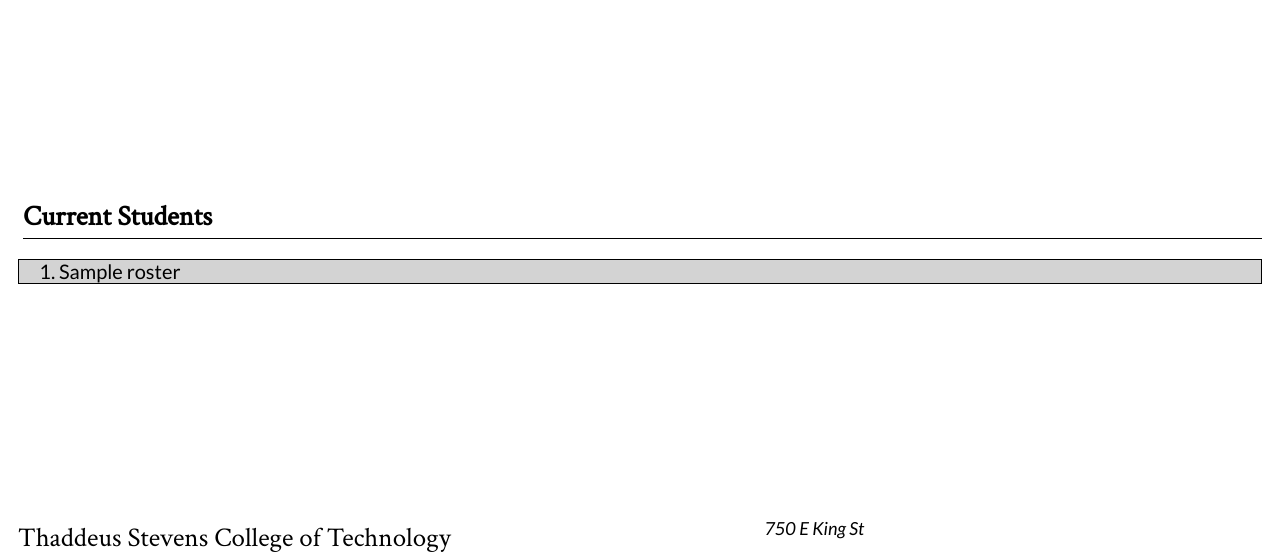
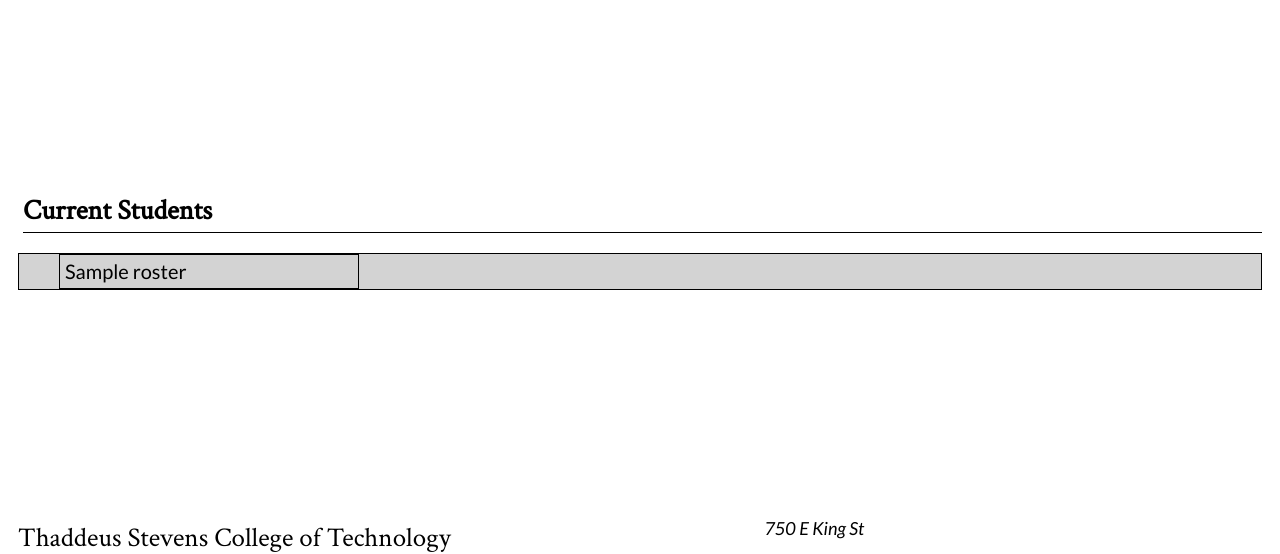
Before and after one commit to ts-cset/tsct-portal, a Flask app: page /1/roster in a window 1280 px wide. Shown: the part 148-702 px from the top of the page. Run offline with Flask 2, Linux system fonts and the light colour scheme; a database or web service that is not in the repository returns one stand-in record (values such as "Sample title"); some libraries are stand-ins or nearby versions.

Commit message:
further css

```diff
--- a/portal/roster.py
+++ b/portal/roster.py
@@ -9,8 +9,7 @@
 # Route to roster
 @bp.route("/<int:id>/roster", methods=('GET', 'POST'))
 def view(id):
-    class_session = get_session(id)
-    session_id = class_session['id']
+    # session_id = class_session['id']
     bname = ''
     con = db.get_db()
     cur = con.cursor()
@@ -42,23 +41,19 @@
             student_id = student['id']
             student_name = student['name']
 
-            cur.execute('SELECT count, student_id, session_id FROM roster WHERE student_id = %s AND session_id = %s',
-                        (student_id, id))
-            matching = cur.fetchone()
+            # cur.execute('SELECT count, student_id, session_id FROM roster WHERE student_id = %s AND session_id = %s',
+            #             (student_id, id))
+            # matching = cur.fetchone()
+            # cur.close()
+
+            con = db.get_db()
+            cur = con.cursor()
+            cur.execute(
+                """INSERT INTO roster (student_id , session_id)
+                    VALUES (%s, %s)""",
+                (student_id, id))
+            g.db.commit()
             cur.close()
-
-            if matching == False:
-                con = db.get_db()
-                cur = con.cursor()
-                cur.execute(
-                    """INSERT INTO roster (student_id , session_id)
-                        VALUES (%s, %s)""",
-                    (student_id, id))
-                g.db.commit()
-                cur.close()
-
-            else:
-                message = "{} is already in the roster".format(studentname)
 
         else:
             message = "Error: student not found"
--- a/portal/schema.sql
+++ b/portal/schema.sql
@@ -66,7 +66,8 @@
 CREATE TABLE roster (
   count bigserial PRIMARY KEY,
   student_id bigint,
-  session_id bigint
+  session_id bigint,
+  UNIQUE (student_id, session_id)
 );
 
 ALTER TABLE roster
--- a/portal/static/styles.css
+++ b/portal/static/styles.css
@@ -479,3 +479,12 @@
   background-color: lightgrey;
   border: 1px solid black;
 }
+
+.student-name{
+padding: 5px;
+justify-content: center;
+align-items: center;
+width: 300px;
+list-style-type: none;
+border: 1px solid black;
+}
--- a/portal/templates/layouts/sessions/roster.html
+++ b/portal/templates/layouts/sessions/roster.html
@@ -7,10 +7,11 @@
 <section class="">
   <ol class="student-list">
   {% for student in students %}
-    <li>{{ student['name'] }}</li>
+    <li class="student-name">{{ student['name'] }}</li>
+    {% endfor %}
+  </ol>
+
 </section>
-  </ol>
-{% endfor %}
 {% if g.user['id'] == session_teacher %}
 <h3 class="assignment-title">Add Students By Name</h3>
   <form class="teacher_home_form" method = 'POST'>
@@ -18,6 +19,13 @@
       <input type="text" name="sname" placeholder="Student Name">
     <input type="submit" value="submit">
   </form>
+
+  <h3 class="assignment-title">Add Students By ID</h3>
+    <form class="teacher_home_form" method = 'POST'>
+      <label class="form-label" for="sname">student id</label>
+        <input type="number" name="student_id" placeholder="Student ID">
+      <input type="submit" value="submit">
+    </form>
 {% endif %}
   <p>{{ message }}<p>
 
```
